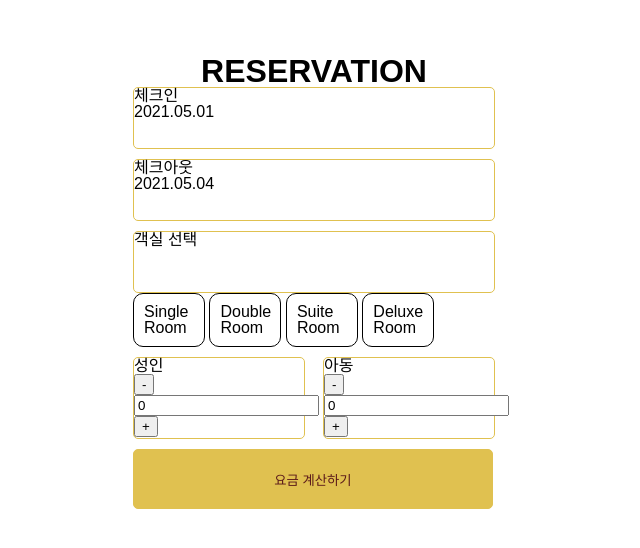
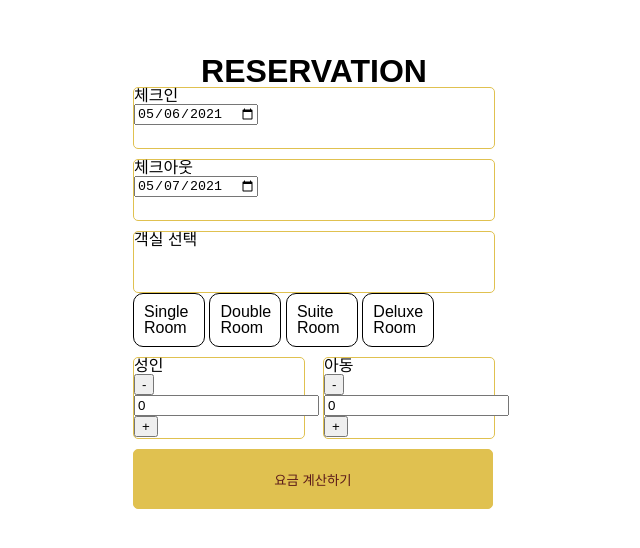
Before and after one commit to strawberryoolongtea/fee-Calculator, a plain HTML site: page index.html in a window 1280 px wide. Shown: the part 118-666 px from the top of the page, without its empty margins (326-966 px from the left). Drawn offline with nearby package versions, Linux system fonts and the light colour scheme.

Commit message:
체크인 체크아웃 부분 날짜 결정할 수 있도록 input추가 및 현재날짜와 다음 날짜를 기본으로 설정해놓음

```diff
--- a/index.html
+++ b/index.html
@@ -19,11 +19,11 @@
     <div id="section-container">
       <section id="checkIn" class="box">
         <div class="label">체크인</div>
-        <div class="date">2021.05.01</div>
+        <input id="checkInCal" type="date">
       </section>
       <section id="checkOut" class="box">
           <div class="label">체크아웃</div>
-          <div class="date">2021.05.04</div>
+          <input id="checkOutCal" type="date">
       </section>
       <section id="roomFee" class="box">
         <div class="label inlineBlock">객실 선택</div>
--- a/script/script.js
+++ b/script/script.js
@@ -1,4 +1,27 @@
-        // 방 종류 별로 가격 나오는 부분
+        /////////////////////////////
+        // 체크인 체크아웃 날짜 부분 //
+        /////////////////////////////
+
+let currentDate = new Date().toISOString().substring(0, 10)
+let nextDate = currentDate.split('-').map(function(day,index){
+                    if (index === 2){
+                        day++;
+                        if ((day+"").length === 2){
+                            return day+"";
+                        }else{
+                            return '0'+ day+""
+                        }
+                    }else{
+                        return day;
+                    }
+                }).join('-');
+document.querySelector('input#checkInCal').value = currentDate;
+document.querySelector('input#checkOutCal').value = nextDate;
+
+        /////////////////////////////////
+        // 방 종류 별로 가격 나오는 부분 //
+        /////////////////////////////////
+
 let roomSizeArr = [...document.querySelectorAll('.roomSelected')]
 let roomFeeArr = ['100,000', '200,000', '300,000', '400,000'];
 
@@ -11,7 +34,11 @@ for (let i=0;i<roomSizeArr.length;i++){
         }
     })
 }
-        // 인원 수
+
+        //////////////
+        /// 인원 수 ///
+        //////////////
+
 let countButton = [...document.querySelectorAll('button.countButton')];
 for (let i=0;i<countButton.length;i++){
     countButton[i].addEventListener('click',function(){
```
